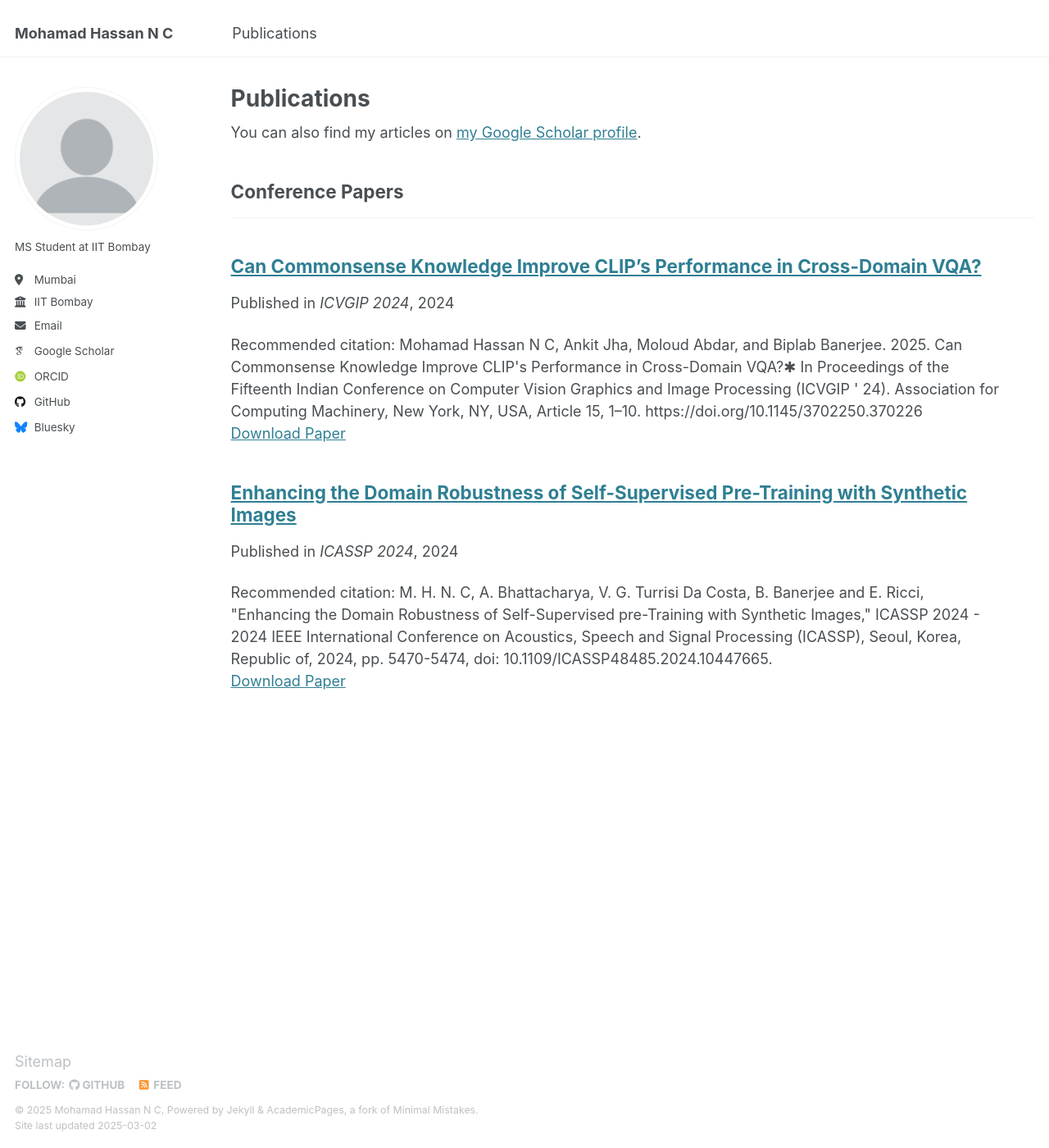
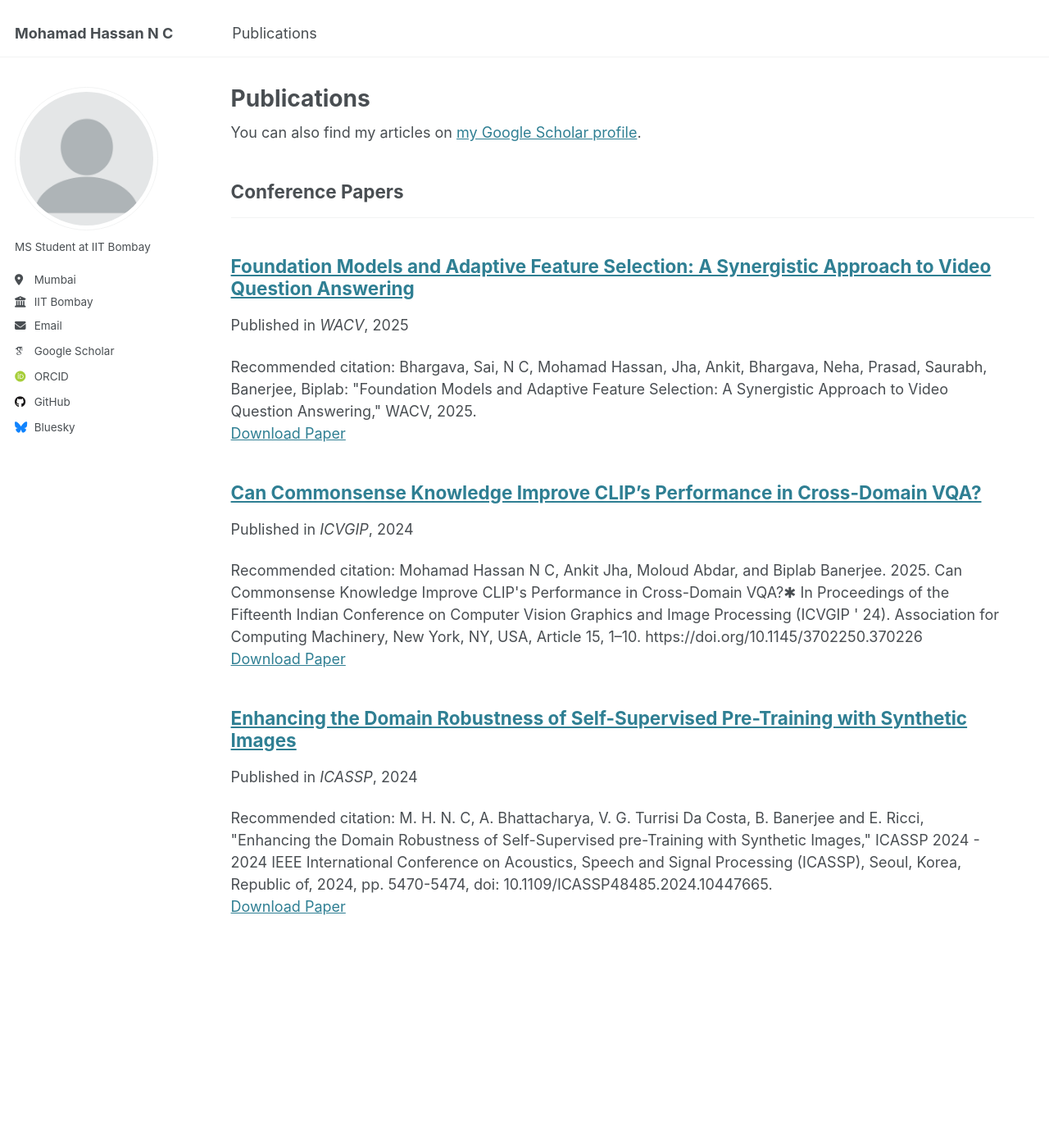
Before and after one commit to has97/has97.github.io, a Jekyll site: the page built from _pages/publications.html, in a window 1280 px wide and 1400 px high. Shown: the whole window at 82% size. Built offline with Jekyll 4.4.1, drawn with Linux system fonts in a browser that asks for light colours; some web fonts are replaced.

Commit message:
first edit

```diff
--- a/_publications/2024-04-14-diffusion-1.md
+++ b/_publications/2024-04-14-diffusion-1.md
@@ -5,7 +5,7 @@
 permalink:
 excerpt:
 date: 2024-04-14
-venue: 'ICASSP 2024'
+venue: 'ICASSP'
 paperurl: 'https://ieeexplore.ieee.org/document/10447665'
 citation: 'M. H. N. C, A. Bhattacharya, V. G. Turrisi Da Costa, B. Banerjee and E. Ricci, "Enhancing the Domain Robustness of Self-Supervised pre-Training with Synthetic Images," ICASSP 2024 - 2024 IEEE International Conference on Acoustics, Speech and Signal Processing (ICASSP), Seoul, Korea, Republic of, 2024, pp. 5470-5474, doi: 10.1109/ICASSP48485.2024.10447665.'
 ---
--- a/_publications/2024-12-13-icvgip-2.md
+++ b/_publications/2024-12-13-icvgip-2.md
@@ -5,7 +5,7 @@
 permalink:
 excerpt:
 date: 2024-12-13
-venue: 'ICVGIP 2024'
+venue: 'ICVGIP'
 paperurl: 'https://dl.acm.org/doi/10.1145/3702250.3702265'
 citation: "Mohamad Hassan N C, Ankit Jha, Moloud Abdar, and Biplab Banerjee. 2025. Can Commonsense Knowledge Improve CLIP's Performance in Cross-Domain VQA?✱ In Proceedings of the Fifteenth Indian Conference on Computer Vision Graphics and Image Processing (ICVGIP ' 24). Association for Computing Machinery, New York, NY, USA, Article 15, 1–10. https://doi.org/10.1145/3702250.370226"
 ---
--- /dev/null
+++ b/_publications/2025-02-28-wacv-3.md
@@ -0,0 +1,11 @@
+---
+title: "Foundation Models and Adaptive Feature Selection: A Synergistic Approach to Video Question Answering"
+collection: publications
+category: conferences
+permalink:
+excerpt:
+date: 2025-02-28
+venue: 'WACV'
+paperurl: 'https://arxiv.org/abs/2412.09230'
+citation: 'Bhargava, Sai, N C, Mohamad Hassan, Jha, Ankit, Bhargava, Neha, Prasad, Saurabh, Banerjee, Biplab: "Foundation Models and Adaptive Feature Selection: A Synergistic Approach to Video Question Answering," WACV, 2025. '
+---
```
